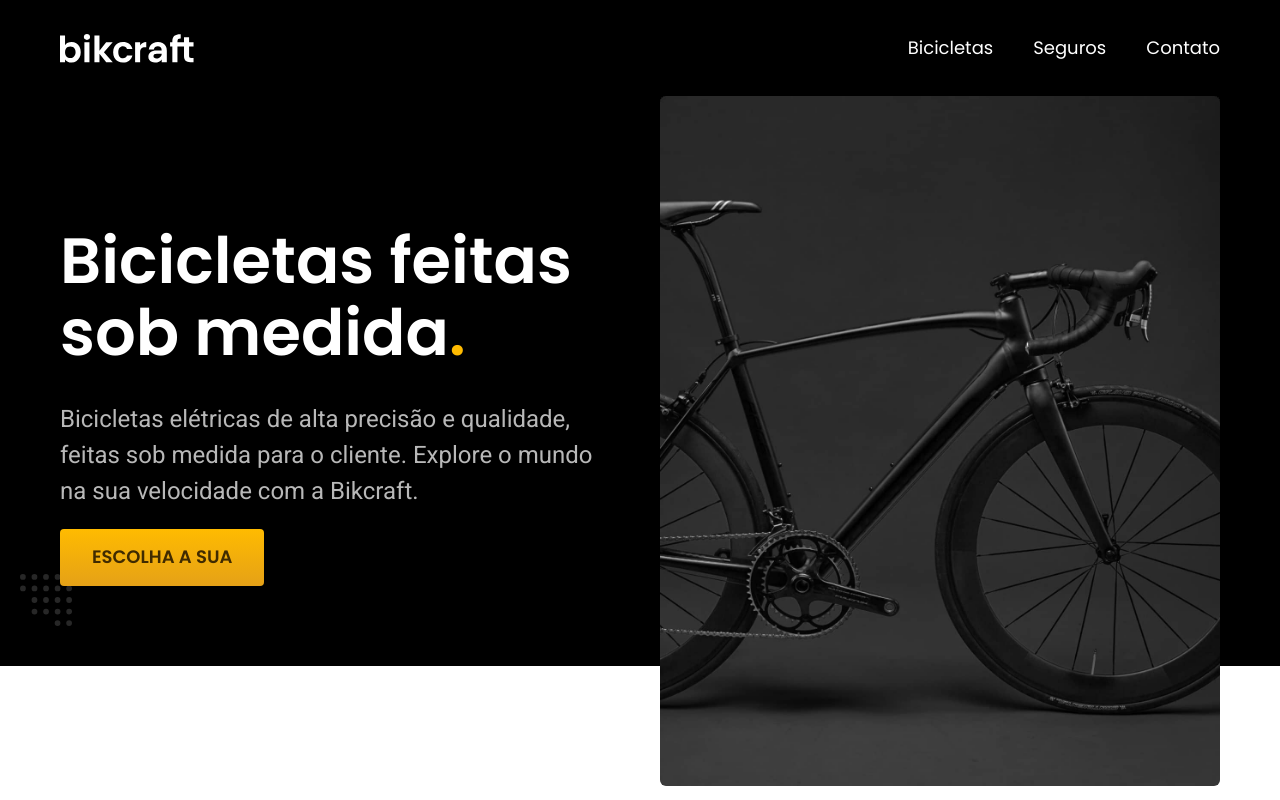
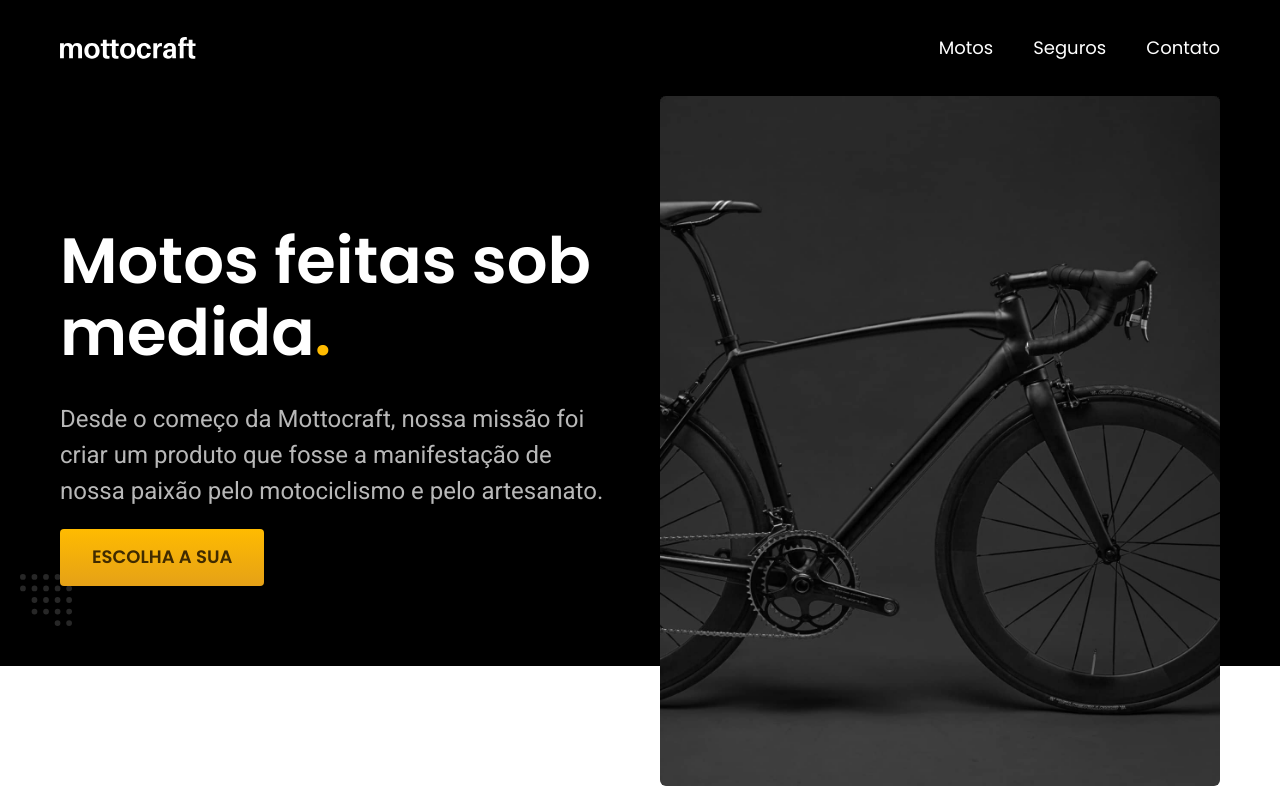
Before and after one commit to trichains/mottocraft, a plain HTML site: page index.html in a window 1280 px wide. Shown: the top 800 px of the page. Drawn offline with Linux system fonts and the light colour scheme.

Commit message:
migrando para mottocraft

```diff
--- a/index.html
+++ b/index.html
@@ -12,14 +12,14 @@
       href="https://fonts.googleapis.com/css2?family=Merriweather:ital,wght@1,900&family=Poppins:wght@400;600&family=Roboto:wght@400;500&display=swap"
       rel="stylesheet"
     />
-    <title>Bikcraft - Bicicletas Elétricas</title>
+    <title>Mottocraft - Motos Premium</title>
     <meta
       name="description"
-      content="Bicicletas elétricas de alta precisão e qualidade, feitas sob medida para o cliente. Explore o mundo na sua velocidade com a Bikcraft."
+      content="Mottocraft - Motocicletas de alto desempenho e qualidade premium, personalizadas para atender às suas necessidades. Experimente a liberdade na estrada com a Mottocraft."
     />
 
     <script>
-      document.documentElement.classList.add("js");
+      document.documentElement.classList.add('js');
     </script>
   </head>
   <body>
@@ -27,7 +27,7 @@
       <div class="header container">
         <a href="./"
           ><img
-            src="assets/img/bikcraft.svg"
+            src="assets/img/mottocraft.svg"
             width="136"
             height="32"
             alt="bikcraft"
@@ -35,7 +35,7 @@
 
         <nav aria-label="primaria">
           <ul class="header-menu font-1-m c0">
-            <li><a href="./bicicletas.html">Bicicletas</a></li>
+            <li><a href="./bicicletas.html">Motos</a></li>
             <li><a href="seguros.html">Seguros</a></li>
             <li><a href="contato.html">Contato</a></li>
           </ul>
@@ -47,11 +47,12 @@
       <div class="intro container">
         <div class="intro-conteudo">
           <h1 class="font-1-xxl c0 fadeInDown" data-anime="200">
-            Bicicletas feitas sob medida<span class="p1">.</span>
+            Motos feitas sob medida<span class="p1">.</span>
           </h1>
           <p class="font-2-l c05 fadeInDown" data-anime="400">
-            Bicicletas elétricas de alta precisão e qualidade, feitas sob medida
-            para o cliente. Explore o mundo na sua velocidade com a Bikcraft.
+            Desde o começo da Mottocraft, nossa missão foi criar um produto que
+            fosse a manifestação de nossa paixão pelo motociclismo e pelo
+            artesanato.
           </p>
           <a
             href="./bicicletas.html"
@@ -127,9 +128,9 @@
             você escolhe as suas cores e componentes<span class="p1">.</span>
           </h2>
           <p class="font-2-l c05">
-            Cada Bikcraft é única e possui a sua identidade. As medidas serão
+            Cada Mottocraft é única e possui a sua identidade. As medidas serão
             exatas para o seu corpo e altura, garantindo maior conforto e
-            ergonomia na sua pedalada. Você pode também personalizar
+            ergonomia na sua pilotagem. Você pode também personalizar
             completamente as suas cores.
           </p>
           <a class="link" href="./bicicletas.html">escolha um modelo</a>
@@ -262,7 +263,7 @@
       <div class="depoimento-conteudo">
         <blockquote class="font-1-xl p05">
           <p>
-            Pedalar sempre foi a minha paixão, o que o pessoal da Bikcraft fez
+            Pilotar sempre foi a minha paixão, o que o pessoal da Mottocraft fez
             foi intensificar o meu amor por esta atividade. Recomendo a todos
             que amo.
           </p>
@@ -310,7 +311,7 @@
     <footer class="footer-bg">
       <div class="footer container">
         <img
-          src="./assets/img/bikcraft.svg"
+          src="./assets/img/mottocraft.svg"
           width="136"
           height="32"
           alt="Bikcraft"
@@ -359,7 +360,7 @@
           <h3 class="font-2-l-b c0">Informações</h3>
           <nav>
             <ul class="font-1-m c05">
-              <li><a href="./bicicletas.html">Bicicletas</a></li>
+              <li><a href="./bicicletas.html">Motos</a></li>
               <li><a href="./seguros.html">Seguros</a></li>
               <li><a href="./contato.html">Contato</a></li>
               <li><a href="./termos.html">Termos e Condições</a></li>
@@ -367,7 +368,7 @@
           </nav>
         </div>
         <p class="font-2-m c06 footer-copy">
-          Bikcraft © Alguns direitos reservados.
+          Mottocraft © Alguns direitos reservados.
         </p>
       </div>
     </footer>
```
Also changed, not shown: assets/img/bikcraft.svg (deleted), assets/img/mottocraft.svg (added), favicon.svg.
